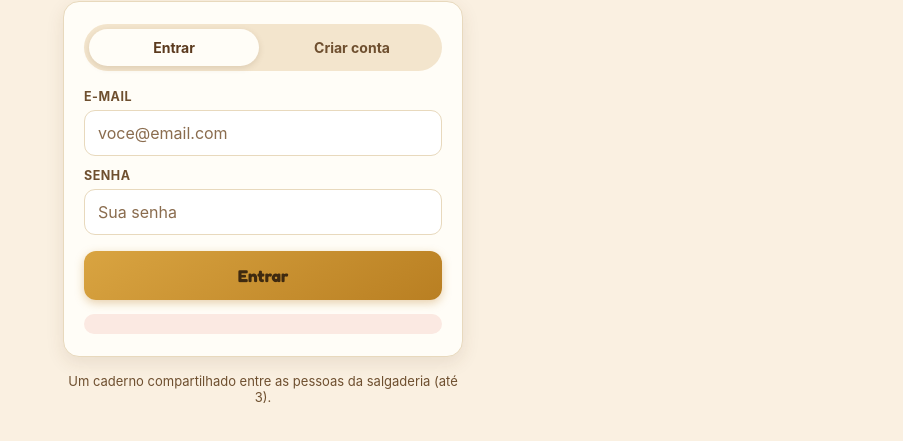
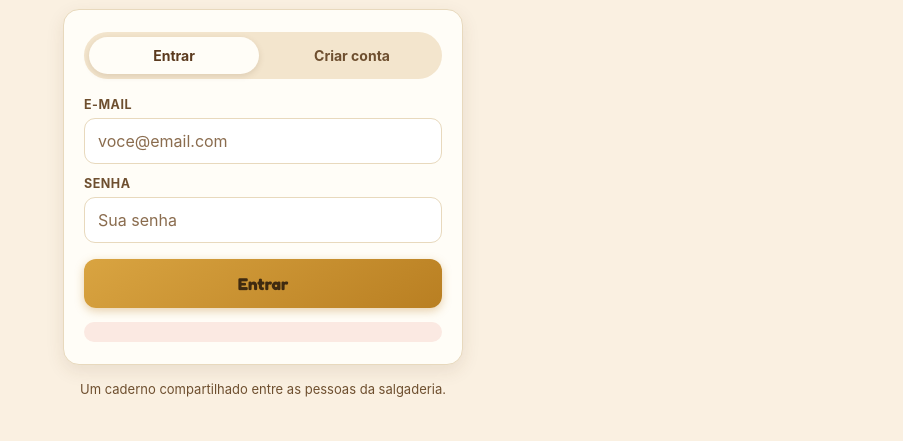
Before and after one commit to joaopedrotb/bom-recheio, a website: page public/index.html in a window 1280 px wide. Shown: the part 279-720 px from the top of the page, without its empty margins (377-1280 px from the left). Drawn offline with Linux system fonts and the light colour scheme.

Commit message:
texto: remover menção ao limite de 3 usuários na descrição

```diff
--- a/public/index.html
+++ b/public/index.html
@@ -55,7 +55,7 @@
         </form>
         <div id="auth-msg" class="msg" role="alert"></div>
       </div>
-      <p class="auth-foot">Um caderno compartilhado entre as pessoas da salgaderia (até 3).</p>
+      <p class="auth-foot">Um caderno compartilhado entre as pessoas da salgaderia.</p>
     </div>
   </div>
 
```
